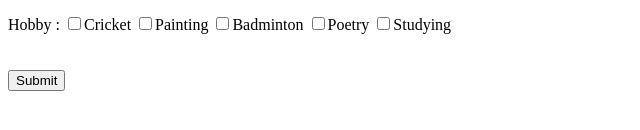
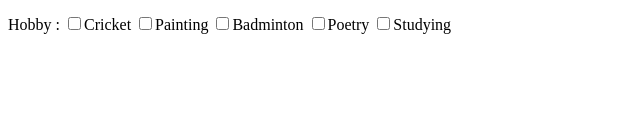
Before and after one commit to Arnchel/form-3, a plain HTML site: page index.html in a window 1280 px wide. Shown: the part 168-298 px from the top of the page, without its empty margins (0-640 px from the left). Drawn offline with Linux system fonts and the light colour scheme.

Commit message:
Update index.html

```diff
--- a/index.html
+++ b/index.html
@@ -31,7 +31,7 @@ Hobby :
 
 <br>
 
-<a href="/Users/shreshthgoyal/Desktop/forms/form 3 response.html"><input type="submit" /></a>
+
 
 
 </form>
```
